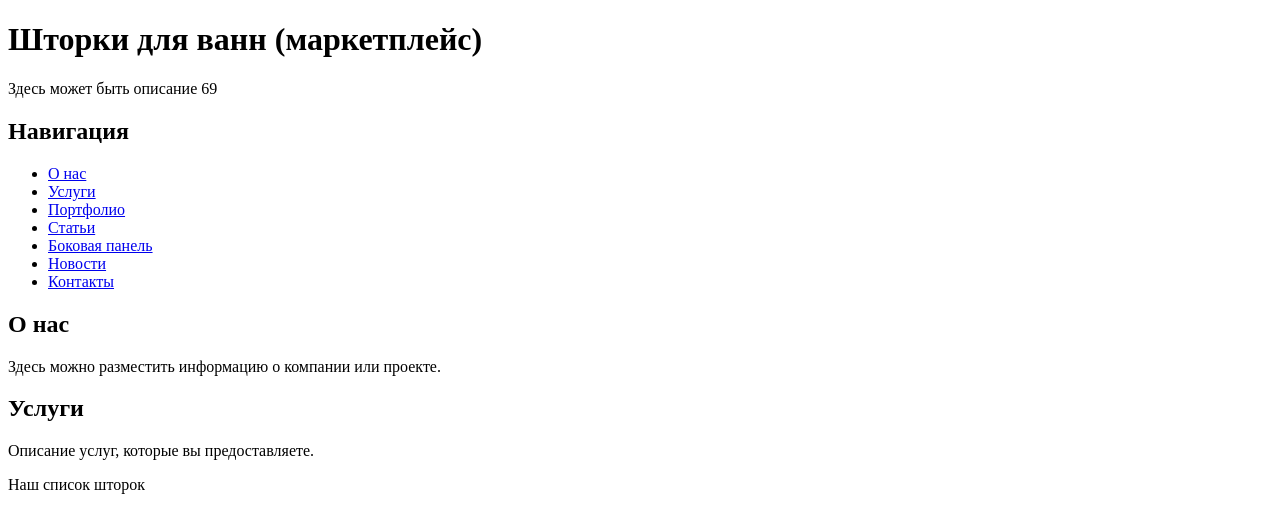
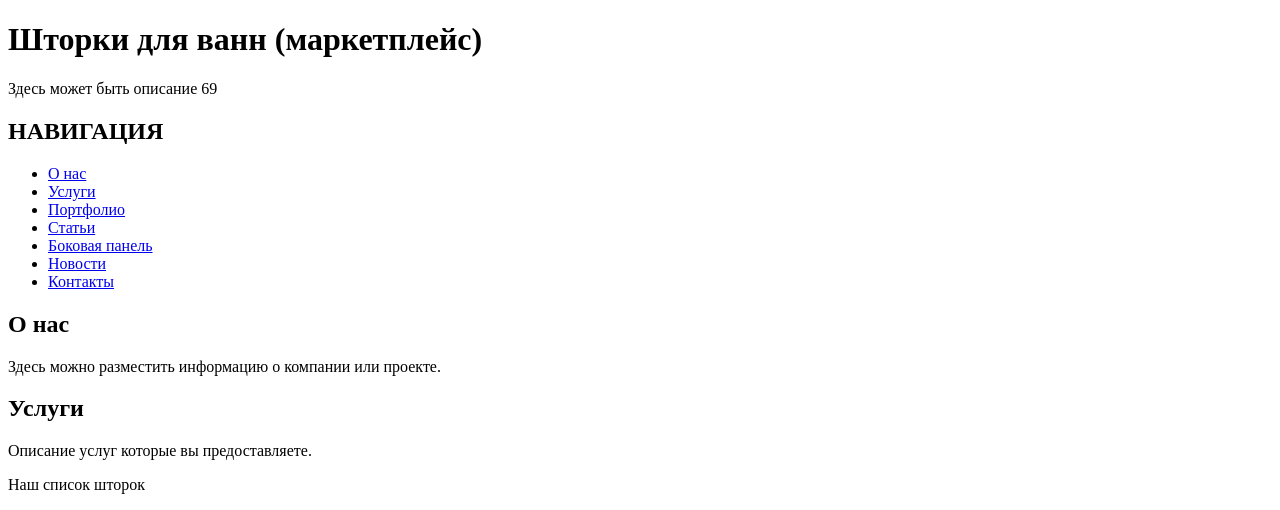
Before and after one commit to h377rus/Shtorky-dla-vann, a plain HTML site: page index.html in a window 1280 px wide. Shown: the top 510 px of the page. Drawn offline with Linux system fonts and the light colour scheme.

Commit message:
Небольшие изменения

```diff
--- a/index.html
+++ b/index.html
@@ -19,7 +19,7 @@
   </header>
 
   <nav>
-    <h2>Навигация</h2>
+    <h2>НАВИГАЦИЯ</h2>
     <ul>
       <li><a href="#about">О нас</a></li>
       <li><a href="#gosuslugi">Услуги</a></li>
@@ -40,7 +40,7 @@
      <section id="gosuslugi">
       <h2>Услуги</h2>
 
-      <p>Описание услуг, которые вы предоставляете.</p>
+      <p>Описание услуг которые вы предоставляете.</p>
 
       <p>Наш список шторок</p>
 
```
